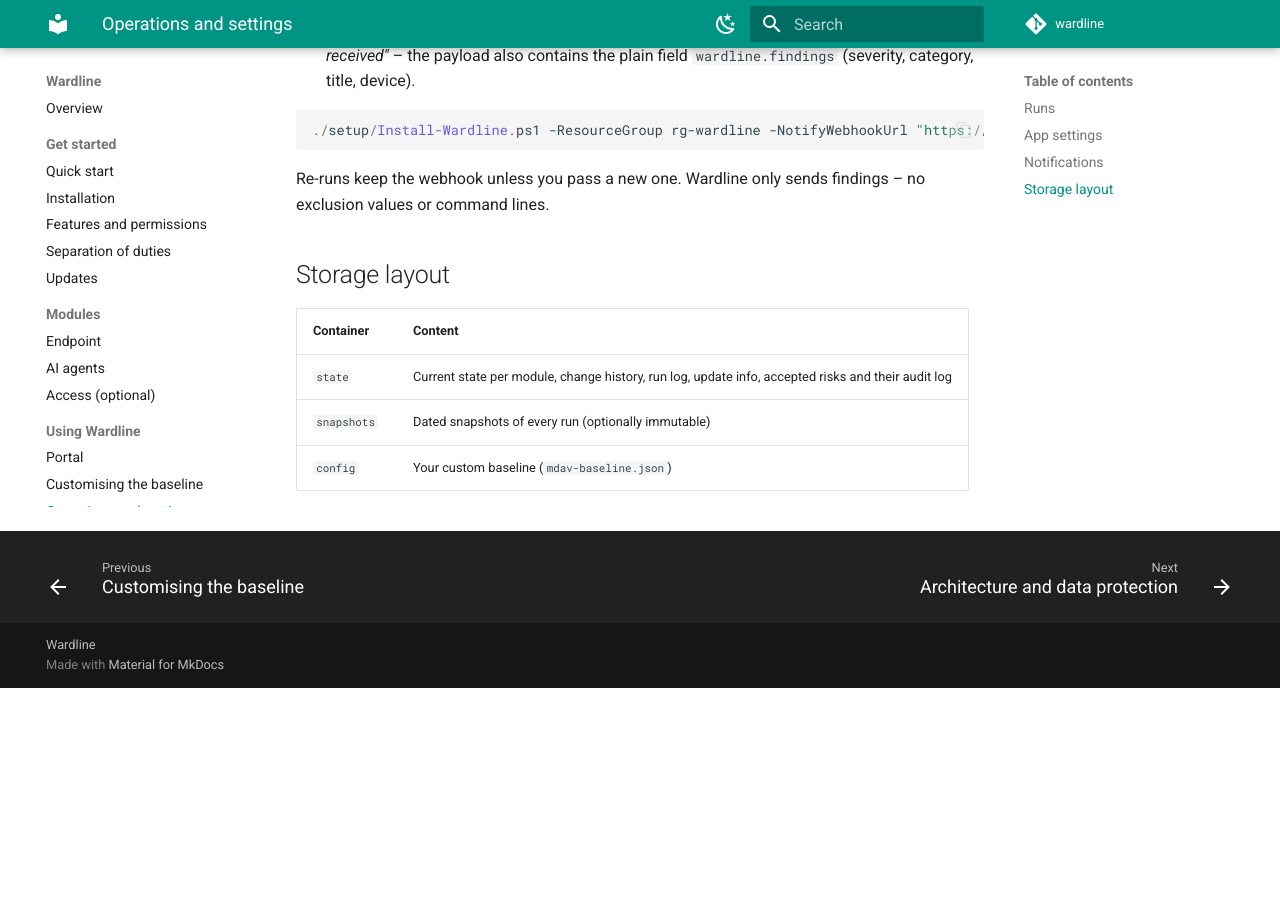
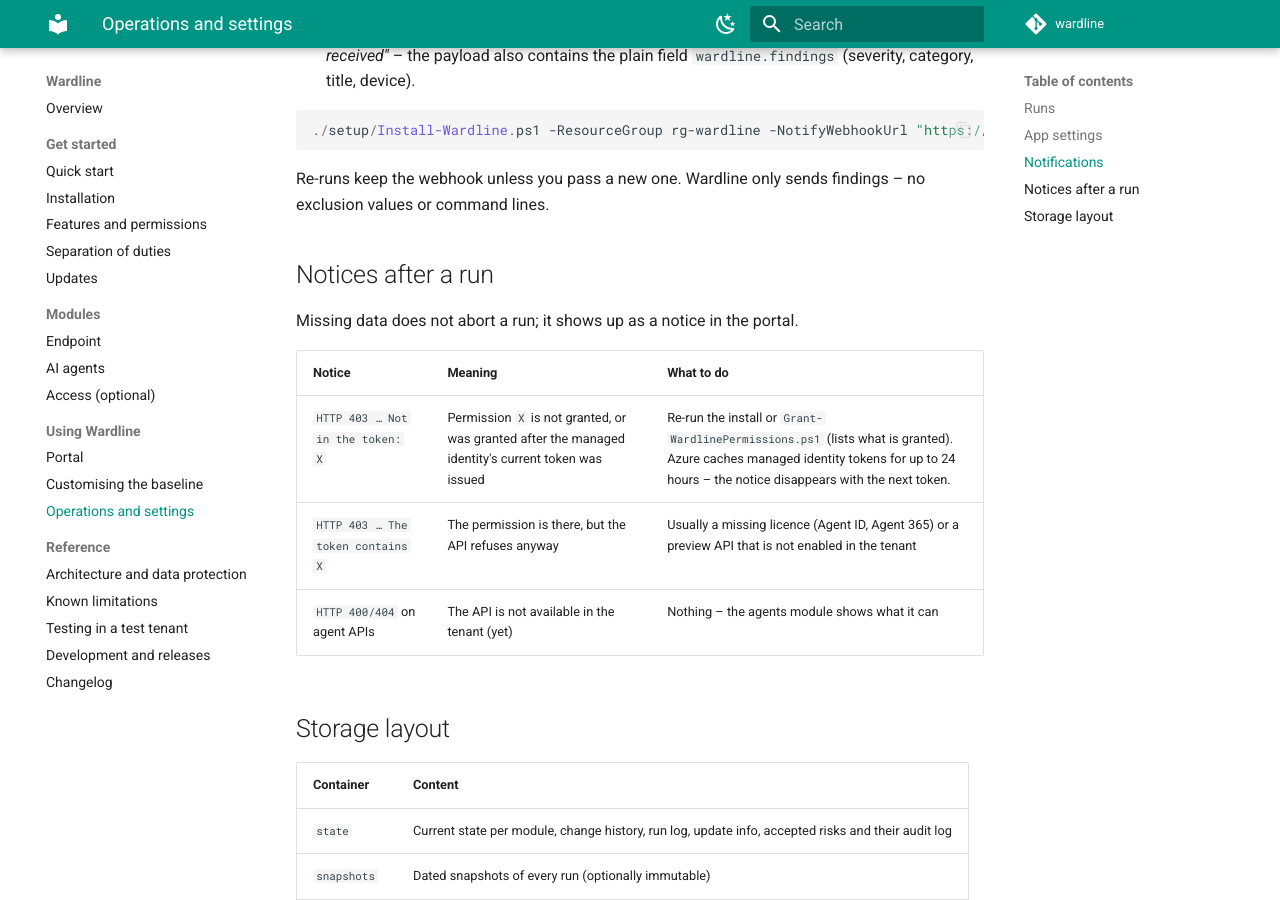
Before and after one commit to dominikhoefling/gapsio, an MkDocs documentation site: the page built from docs/operations.md, in a window 1280 px wide and 900 px high, scrolled down 1784 px. Built offline with MkDocs 1.6.1 and Material for MkDocs 9.7.7, drawn with Linux system fonts in a browser that asks for light colours; comment, search, counter and statistics services are not loaded; before the commit the page ends 2472 px from its top, so only the background shows below that.

```diff
--- a/docs/operations.md
+++ b/docs/operations.md
@@ -45,6 +45,16 @@ accepted) to a webhook:
 
 Re-runs keep the webhook unless you pass a new one. Wardline only sends findings – no exclusion values or command lines.
 
+## Notices after a run
+
+Missing data does not abort a run; it shows up as a notice in the portal.
+
+| Notice | Meaning | What to do |
+|---|---|---|
+| `HTTP 403 … Not in the token: X` | Permission `X` is not granted, or was granted after the managed identity's current token was issued | Re-run the install or `Grant-WardlinePermissions.ps1` (lists what is granted). Azure caches managed identity tokens for up to 24 hours – the notice disappears with the next token. |
+| `HTTP 403 … The token contains X` | The permission is there, but the API refuses anyway | Usually a missing licence (Agent ID, Agent 365) or a preview API that is not enabled in the tenant |
+| `HTTP 400/404` on agent APIs | The API is not available in the tenant (yet) | Nothing – the agents module shows what it can |
+
 ## Storage layout
 
 | Container | Content |
```
Also changed, not shown: CHANGELOG.md (+1 -0 lines), docs/getting-started.md (+2 -2 lines), docs/limitations.md (+2 -1 lines), 4 other files.
